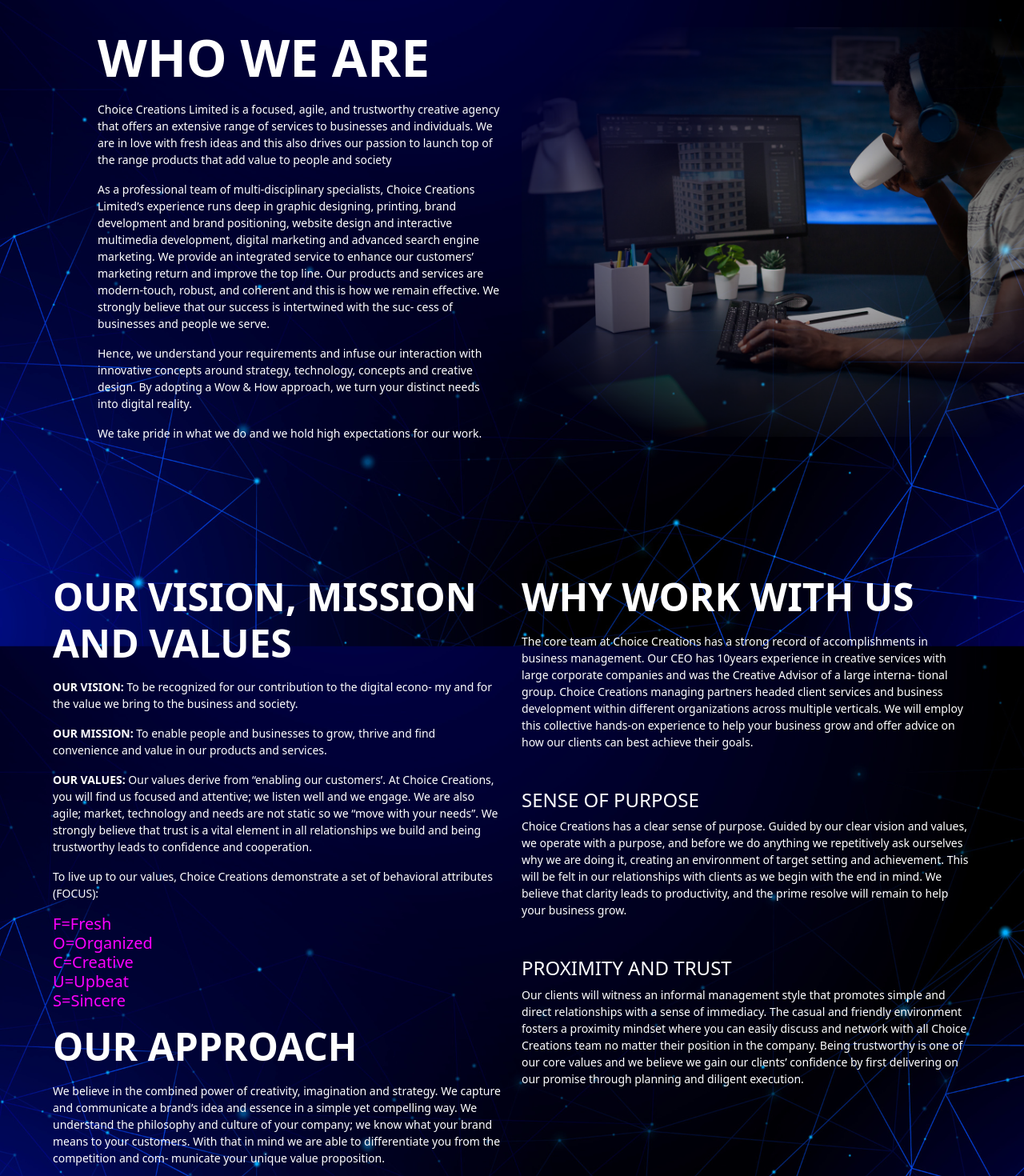
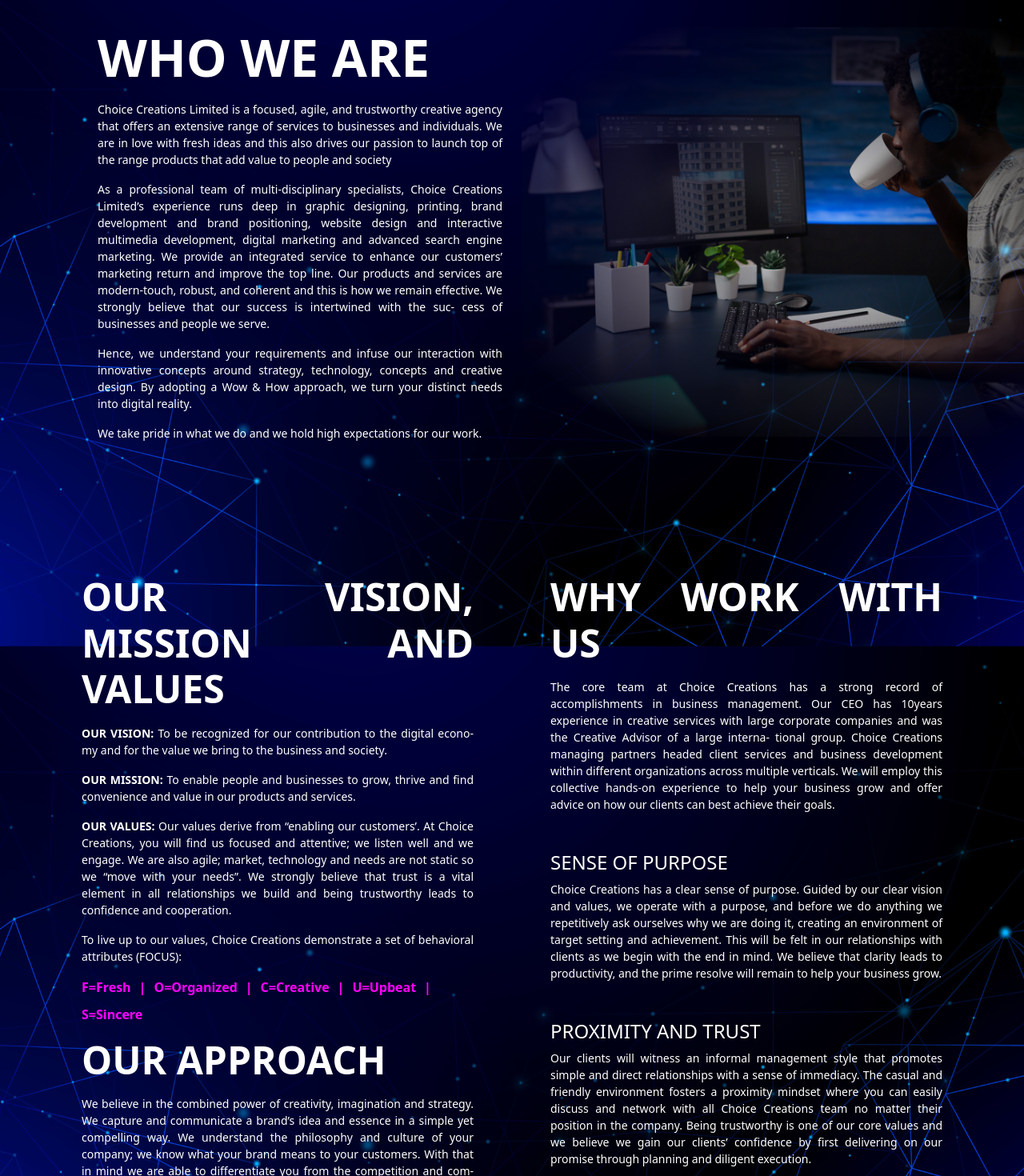
Before and after one commit to joshua-inf/ChoiceCreations, a React (Create React App) app: page / in a window 1280 px wide. Shown: the part 899-2369 px from the top of the page at 80% size. Built offline with nearby package versions, Linux system fonts and the light colour scheme.

Commit message:
changes some fonts

```diff
--- a/src/Components/Home.js
+++ b/src/Components/Home.js
@@ -58,7 +58,7 @@
                                             </div>
                                         </div>
                                         <div>
-                                            <div style={{ fontSize:'14px' }} className=''>
+                                            <div style={{ fontSize:'20px' }} className=''>
                                                 <p className=' text-white '>
                                                     We partner with impactful brands to generate meaningful results
                                                     while uplifting your mission.
--- a/src/Components/HomeComp/FirstComp.js
+++ b/src/Components/HomeComp/FirstComp.js
@@ -15,7 +15,7 @@
                             <div className="row">
                                 <div className="col-12 col-md-6">
                                     <div className="display-3 mb-3 fw-bold">WHO WE ARE</div>
-                                    <div style={{fontSize:'14px'}}>
+                                    <div style={{fontSize:'14px', textJustify:'iner-word', textAlign:'justify'}}>
                                         <p>
                                             Choice Creations Limited is a focused, agile, and trustworthy creative agency that
                                             offers an extensive range of services to businesses and individuals. We are in love
--- a/src/Components/HomeComp/SecondComp.js
+++ b/src/Components/HomeComp/SecondComp.js
@@ -7,8 +7,8 @@
                 <div className="p-3 text-white">
                     <div className="row">
                         <Reveal>
-                            <div className="row" style={{ paddingInline: "50px", fontSize: '14px' }}>
-                                <div className="col-12 col-md-6">
+                            <div className="row" style={{ paddingInline: "50px", fontSize: '14px',textJustify:'iner-word', textAlign:'justify' }}>
+                                <div className="col-12 px-5 col-md-6">
                                     <div>
                                         <div className="display-5 mb-3 fw-bold">OUR VISION, MISSION AND VALUES</div>
 
@@ -36,11 +36,11 @@
                                                 To live up to our values, Choice Creations demonstrate a set of behavioral
                                                 attributes (FOCUS):
 
-                                                <ul className="mt-3 m-0 p-0 h5" style={{ listStyle: 'none', color: "magenta" }}>
-                                                    <li><span>F</span>=Fresh</li>
-                                                    <li><span>O</span>=Organized</li>
-                                                    <li><span>C</span>=Creative</li>
-                                                    <li><span>U</span>=Upbeat</li>
+                                                <ul className="mt-3 m-0 p-0 fw-bolder fs-6" style={{ listStyle: 'none', color: "magenta", display:'flex', gap:10, flexWrap:'wrap' }}>
+                                                    <li><span>F</span>=Fresh</li>|
+                                                    <li><span>O</span>=Organized</li>|
+                                                    <li><span>C</span>=Creative</li>|
+                                                    <li><span>U</span>=Upbeat</li>|
                                                     <li><span>S</span>=Sincere</li>
                                                 </ul>
                                             </p>
@@ -61,7 +61,7 @@
                                         </div>
                                     </div>
                                 </div>
-                                <div className="col-12 col-md-6">
+                                <div className="col-12 px-5  col-md-6">
                                     <div>
                                             <div className="display-5 mb-3 fw-bold">WHY WORK WITH US</div>
                                             <div>
```
